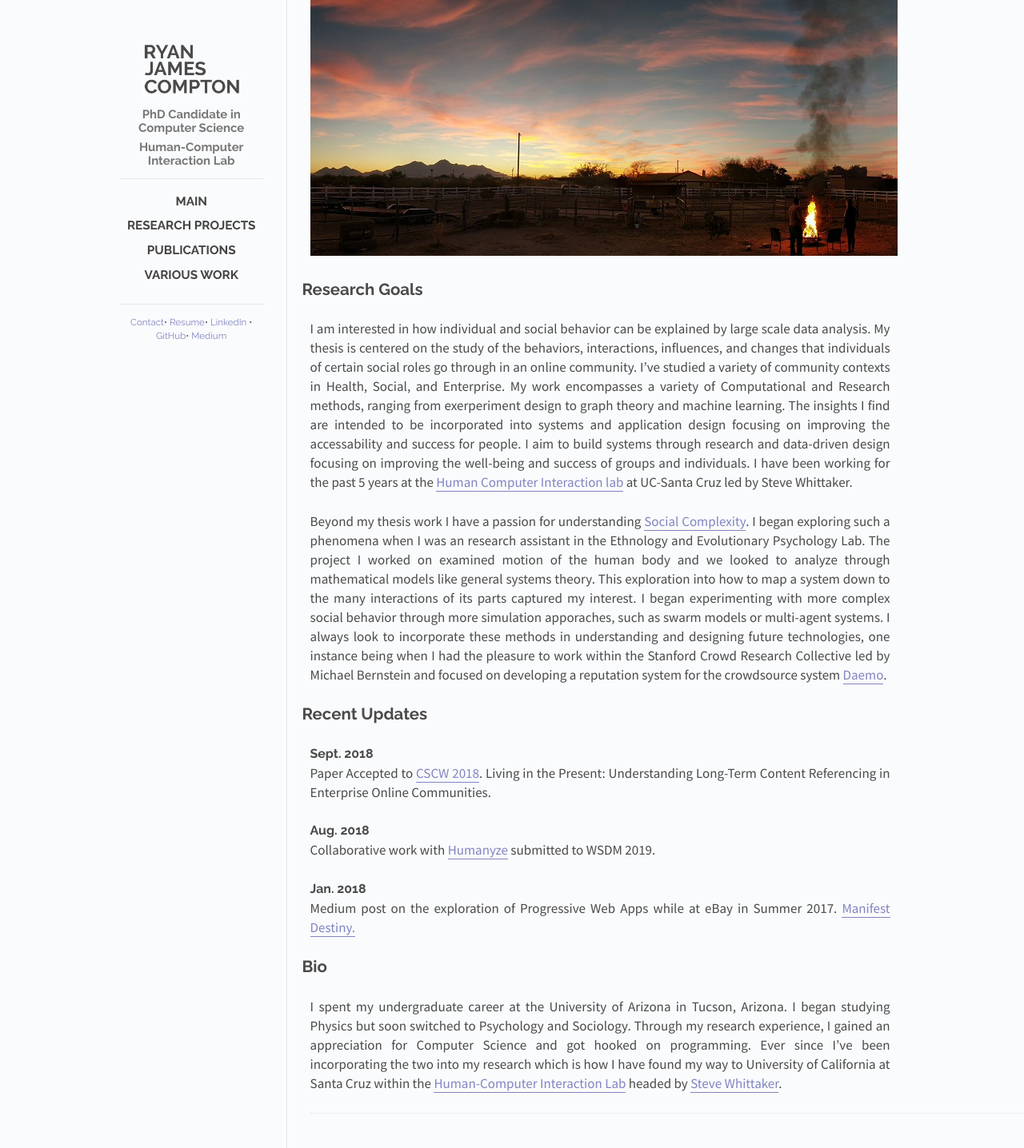
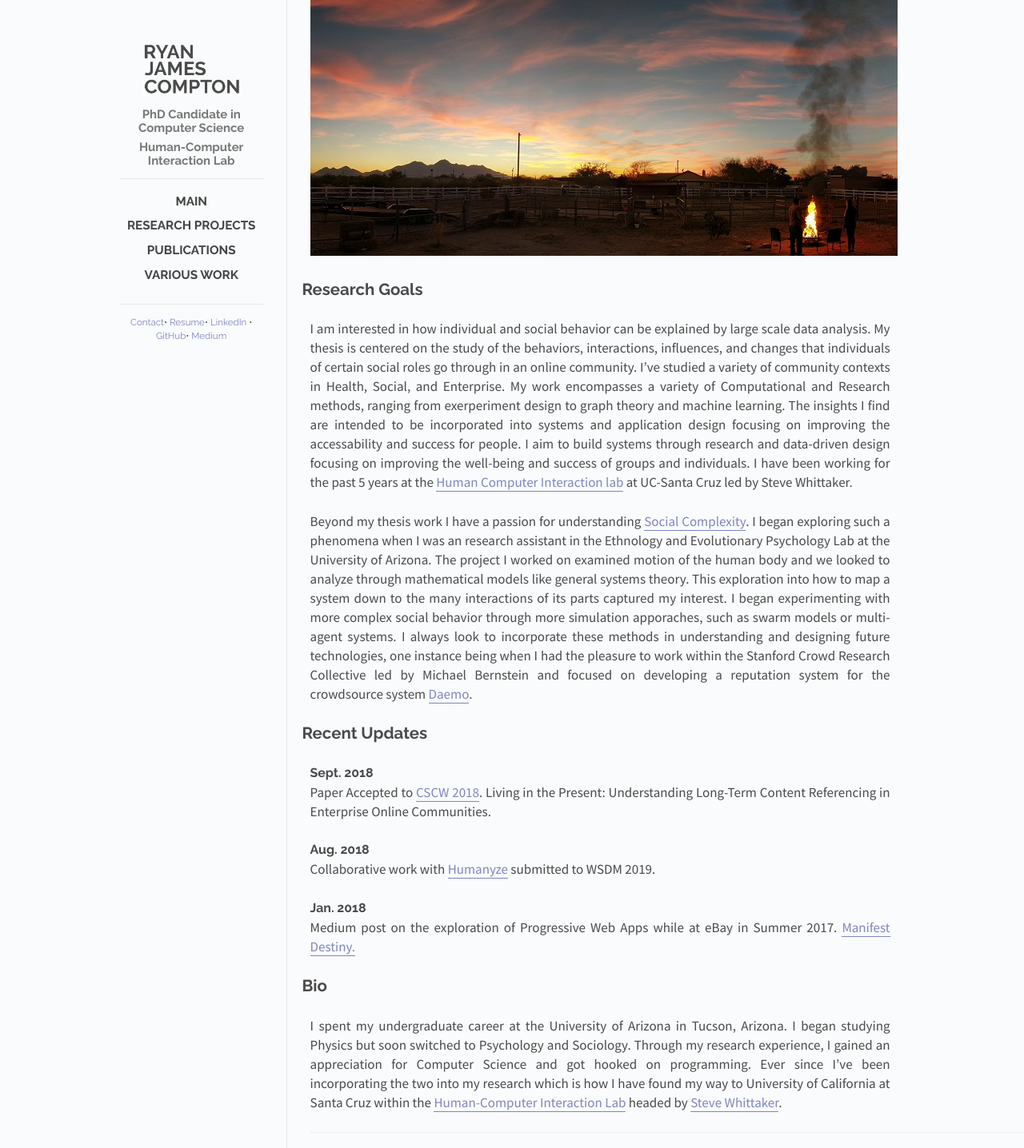
Before and after one commit to rcompt/rcompt.github.io, a Jekyll site: the page built from _posts/2018-10-03-main.md, in a window 1280 px wide. Shown: the whole page at 80% size. Built offline with Jekyll 4.4.1, drawn with Linux system fonts in a browser that asks for light colours; Markdown is read by kramdown in place of the engine named in the settings.

Commit message:
Update 2018-10-03-main.md

```diff
--- a/_posts/2018-10-03-main.md
+++ b/_posts/2018-10-03-main.md
@@ -9,7 +9,7 @@ categories: posts
 
 I am interested in how individual and social behavior can be explained by large scale data analysis. My thesis is centered on the study of the behaviors, interactions, influences, and changes that individuals of certain social roles go through in an online community. I've studied a variety of community contexts in Health, Social, and Enterprise. My work encompasses a variety of Computational and Research methods, ranging from exerperiment design to graph theory and machine learning. The insights I find are intended to be incorporated into systems and application design focusing on improving the accessability and success for people. I aim to build systems through research and data-driven design focusing on improving the well-being and success of groups and individuals. I have been working for the past 5 years at the [Human Computer Interaction lab](https://people.ucsc.edu/~swhittak/Steve_Whittaker_Santa_Cruz_HCI/HCI_Lab_People.html) at UC-Santa Cruz led by Steve Whittaker.
 
-Beyond my thesis work I have a passion for understanding [Social Complexity](https://en.wikipedia.org/wiki/Social_complexity). I began exploring such a phenomena when I was an research assistant in the Ethnology and Evolutionary Psychology Lab. The project I worked on examined motion of the human body and we looked to analyze through mathematical models like general systems theory. This exploration into how to map a system down to the many interactions of its parts captured my interest. I began experimenting with more complex social behavior through more simulation apporaches, such as swarm models or multi-agent systems. I always look to incorporate these methods in understanding and designing future technologies, one instance being when I had the pleasure to work within the Stanford Crowd Research Collective led by Michael Bernstein and focused on developing a reputation system for the crowdsource system [Daemo](https://www.daemo.org/home).
+Beyond my thesis work I have a passion for understanding [Social Complexity](https://en.wikipedia.org/wiki/Social_complexity). I began exploring such a phenomena when I was an research assistant in the Ethnology and Evolutionary Psychology Lab at the University of Arizona. The project I worked on examined motion of the human body and we looked to analyze through mathematical models like general systems theory. This exploration into how to map a system down to the many interactions of its parts captured my interest. I began experimenting with more complex social behavior through more simulation apporaches, such as swarm models or multi-agent systems. I always look to incorporate these methods in understanding and designing future technologies, one instance being when I had the pleasure to work within the Stanford Crowd Research Collective led by Michael Bernstein and focused on developing a reputation system for the crowdsource system [Daemo](https://www.daemo.org/home).
 
 ## Recent Updates
 
```
